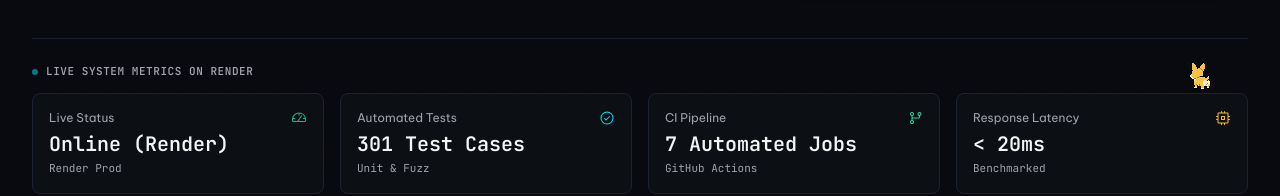
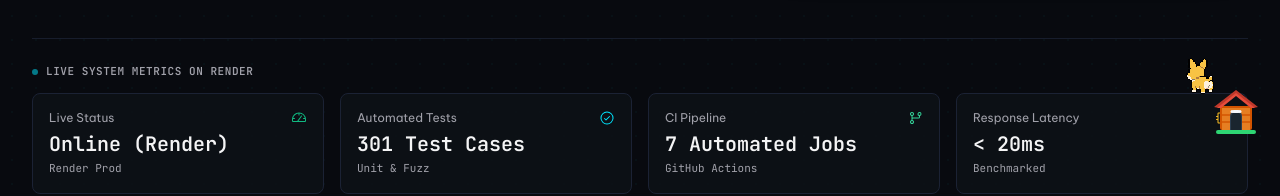
Before and after one commit to NguyenQuan121321/Portfolio, a React (Vite) app: page / in a window 1280 px wide. Shown: the part 644-840 px from the top of the page. Built offline with nearby package versions, Linux system fonts and the light colour scheme.

Commit message:
feat(jakeai): integrate JakeAI companion with interactive doghouse and calibrated walking pace

```diff
--- a/src/App.tsx
+++ b/src/App.tsx
@@ -35,7 +35,7 @@
           <JakeAI
             greeting="Chào bạn! Mình là Jake, chú cún Corgi hướng dẫn viên portfolio của Nguyễn Hoàng Anh Quân. Bạn có thể hỏi mình về FinnApiGo, VovinamApiNode hoặc thử nghiệm API nhé!"
             position="bottom-right"
-            speed={10}
+            speed={4}
             theme="dark"
             enableSound={true}
           />
--- a/src/components/JakeAI/components/JakeAI.tsx
+++ b/src/components/JakeAI/components/JakeAI.tsx
@@ -5,11 +5,35 @@
 import { AIService } from '../services/aiService';
 import { ChatModal } from './ChatModal';
 
+export const DogHouseIcon: React.FC<{ className?: string }> = ({ className }) => (
+  <svg viewBox="0 0 48 48" className={className} fill="none" xmlns="http://www.w3.org/2000/svg">
+    {/* Base Grass */}
+    <rect x="4" y="42" width="40" height="4" rx="2" fill="#2ed573" />
+    {/* Wood Planks House */}
+    <rect x="8" y="18" width="32" height="24" rx="2" fill="#d35400" />
+    <rect x="10" y="20" width="28" height="22" fill="#e67e22" />
+    <line x1="10" y1="27" x2="38" y2="27" stroke="#d35400" strokeWidth="1.5" />
+    <line x1="10" y1="34" x2="38" y2="34" stroke="#d35400" strokeWidth="1.5" />
+    {/* Red Roof */}
+    <polygon points="24,2 2,19 7,20 24,6 41,20 46,19" fill="#c0392b" />
+    <polygon points="24,5 5,20 9,20 24,8 39,20 43,20" fill="#e74c3c" />
+    {/* Door Entrance */}
+    <path d="M18 42 V28 A6 6 0 0 1 30 28 V42 Z" fill="#2c3e50" />
+    <path d="M19 42 V29 A5 5 0 0 1 29 29 V42 Z" fill="#1a252f" />
+    {/* Bone Plaque */}
+    <rect x="20" y="22" width="8" height="3" rx="1.5" fill="#f5f6fa" />
+    <circle cx="20" cy="23.5" r="1.5" fill="#f5f6fa" />
+    <circle cx="28" cy="23.5" r="1.5" fill="#f5f6fa" />
+  </svg>
+);
+
 export const JakeAI: React.FC<JakeProps> = (props) => {
   const {
     backendUrl = '',
     theme = 'auto',
     name = 'Jake',
+    dogHouseImage,
+    showDogHouse = true,
     className = '',
     style = {}
   } = props;
@@ -17,7 +41,6 @@
   const corgiRef = useRef<HTMLDivElement>(null);
   const movementEngineRef = useRef<MovementEngine | null>(null);
   const [isChatOpen, setIsChatOpen] = useState<boolean>(false);
-  const [badgeVisible, setBadgeVisible] = useState<boolean>(false);
   const [corgiCoord, setCorgiCoord] = useState<{ x: number; y: number }>({ x: 100, y: 100 });
 
   const aiService = useMemo(() => new AIService(backendUrl), [backendUrl]);
@@ -27,22 +50,15 @@
   }, [backendUrl, aiService]);
 
   useEffect(() => {
-    // 1. Inject Styles
     injectStyles(theme);
 
-    // 2. Initialize Movement Engine
     if (corgiRef.current) {
       const engine = new MovementEngine(corgiRef.current, props, (x, y) => {
         setCorgiCoord({ x, y });
-        setIsChatOpen((prev) => {
-          const next = !prev;
-          if (next) setBadgeVisible(false);
-          return next;
-        });
+        setIsChatOpen((prev) => !prev);
       });
       movementEngineRef.current = engine;
 
-      // 3. Animation Loop (60-120 FPS decoupled GPU loop)
       let animId: number;
       const onFrame = (time: number) => {
         engine.step(time);
@@ -50,25 +66,21 @@
       };
       animId = requestAnimationFrame(onFrame);
 
-      // 4. Global window.JakeAI API
       if (typeof window !== 'undefined') {
         window.JakeAI = {
           openChat: (x, y) => {
             if (x && y) engine.teleportTo(x, y);
             setCorgiCoord({ x: engine.corgiX, y: engine.corgiY });
             setIsChatOpen(true);
-            setBadgeVisible(false);
           },
           closeChat: () => {
             setIsChatOpen(false);
-            setBadgeVisible(true);
           },
           toggleChat: () => {
             setCorgiCoord({ x: engine.corgiX, y: engine.corgiY });
             setIsChatOpen((prev) => !prev);
           },
           say: (text: string) => {
-            // Can be extended to add directly to state
             console.log(`[JakeAI] say: ${text}`);
           },
           showHint: (text: string, duration?: number) => {
@@ -92,18 +104,22 @@
 
   const handleCloseChat = () => {
     setIsChatOpen(false);
-    setBadgeVisible(true);
   };
 
-  const handleOpenFromBadge = () => {
+  const handleDogHouseClick = () => {
     if (movementEngineRef.current) {
+      // Call Jake back to the dog house
+      movementEngineRef.current.teleportTo(
+        window.innerWidth - 85,
+        window.innerHeight - 50
+      );
       setCorgiCoord({
-        x: movementEngineRef.current.corgiX,
-        y: movementEngineRef.current.corgiY
+        x: window.innerWidth - 85,
+        y: window.innerHeight - 50
       });
+      movementEngineRef.current.showHint(`Woof! Welcome to ${name}'s house 🐾`, 3000);
     }
-    setIsChatOpen(true);
-    setBadgeVisible(false);
+    setIsChatOpen((prev) => !prev);
   };
 
   return (
@@ -122,15 +138,23 @@
         aria-label={`${name} the Corgi companion`}
       />
 
-      {/* Floating Reopen Badge */}
-      <button
-        type="button"
-        id="jake-ai-badge"
-        className={`jake-reopen-badge ${badgeVisible && !isChatOpen ? 'jake-badge-visible' : ''}`}
-        onClick={handleOpenFromBadge}
-      >
-        <span>🐕 Chat with {name}</span>
-      </button>
+      {/* Doghouse (Jake's Home) */}
+      {showDogHouse && (
+        <button
+          type="button"
+          id="jake-ai-doghouse"
+          className="jake-doghouse"
+          onClick={handleDogHouseClick}
+          aria-label={`${name}'s Doghouse`}
+        >
+          {dogHouseImage ? (
+            <img src={dogHouseImage} alt={`${name}'s Doghouse`} className="jake-doghouse-img" />
+          ) : (
+            <DogHouseIcon className="jake-doghouse-svg" />
+          )}
+          <span className="jake-doghouse-tooltip">{name}'s Home 🐾</span>
+        </button>
+      )}
 
       {/* Interactive Chat Window */}
       <ChatModal
--- a/src/components/JakeAI/engine/MovementEngine.ts
+++ b/src/components/JakeAI/engine/MovementEngine.ts
@@ -34,12 +34,14 @@
       backendUrl: props.backendUrl || '',
       greeting: props.greeting || "Hi! I'm Jake, your portfolio guide 🐕",
       position: props.position || 'bottom-right',
-      speed: props.speed ?? 10,
+      speed: props.speed ?? 4,
       theme: props.theme || 'auto',
       name: props.name || 'Jake',
       persistPosition: props.persistPosition ?? true,
       quickChips: props.quickChips || [],
       enableSound: props.enableSound ?? true,
+      dogHouseImage: props.dogHouseImage || '',
+      showDogHouse: props.showDogHouse ?? true,
       className: props.className || '',
       style: props.style || {}
     };
@@ -183,8 +185,8 @@
     if (!this.lastTimestamp) this.lastTimestamp = timestamp;
     const elapsed = timestamp - this.lastTimestamp;
 
-    // 80ms cadence for sprite frame steps (~12.5 FPS sprite walk cycle)
-    if (elapsed >= 80) {
+    // 110ms smooth cadence for natural walking steps
+    if (elapsed >= 110) {
       this.lastTimestamp = timestamp;
       this.tick();
     }
--- a/src/components/JakeAI/styles/styles.ts
+++ b/src/components/JakeAI/styles/styles.ts
@@ -102,13 +102,16 @@
       background-repeat: no-repeat;
       display: block;
       pointer-events: auto;
+      transform-origin: center center;
+      transform: scale(1.3);
       will-change: left, top;
-      transition: filter 0.15s ease;
+      transition: filter 0.15s ease, transform 0.15s ease;
       touch-action: none;
     }
 
     #jake-ai-corgi:hover, .jake-corgi-sprite:hover {
       filter: drop-shadow(0 4px 10px rgba(255, 159, 67, 0.6));
+      transform: scale(1.45);
     }
 
     /* Speech Hint Bubble above Corgi */
@@ -515,39 +518,74 @@
       fill: currentColor;
     }
 
-    /* Floating Reopen Badge */
-    #jake-ai-badge, .jake-reopen-badge {
+    /* Dog House (Jake's Home) */
+    #jake-ai-doghouse, .jake-doghouse {
       position: fixed;
-      z-index: 2147483639;
+      z-index: 2147483638;
       bottom: 20px;
       right: 20px;
-      background: var(--jake-primary);
-      color: #ffffff;
-      border-radius: 28px;
-      padding: 8px 14px;
-      box-shadow: 0 8px 24px rgba(255, 159, 67, 0.4);
+      width: 48px;
+      height: 48px;
+      cursor: pointer;
+      background: transparent;
+      border: none;
+      padding: 0;
+      margin: 0;
       display: flex;
       align-items: center;
-      gap: 8px;
-      font-size: 12px;
-      font-weight: 600;
-      cursor: pointer;
-      border: none;
-      transition: all 0.2s cubic-bezier(0.16, 1, 0.3, 1);
-      opacity: 0;
-      pointer-events: none;
-      transform: translateY(10px) scale(0.9);
+      justify-content: center;
+      user-select: none;
+      -webkit-user-select: none;
+      transition: transform 0.2s cubic-bezier(0.16, 1, 0.3, 1), filter 0.2s ease;
+      touch-action: none;
     }
 
-    #jake-ai-badge.jake-badge-visible, .jake-reopen-badge.jake-badge-visible {
-      opacity: 1;
-      pointer-events: auto;
-      transform: translateY(0) scale(1);
+    #jake-ai-doghouse:hover, .jake-doghouse:hover {
+      transform: scale(1.15) translateY(-3px);
+      filter: drop-shadow(0 6px 14px rgba(255, 159, 67, 0.5));
     }
 
-    #jake-ai-badge:hover, .jake-reopen-badge:hover {
-      background: var(--jake-primary-hover);
-      transform: translateY(-2px) scale(1.03);
+    #jake-ai-doghouse:active, .jake-doghouse:active {
+      transform: scale(0.95);
+    }
+
+    .jake-doghouse-svg {
+      width: 100%;
+      height: 100%;
+      image-rendering: pixelated;
+      image-rendering: crisp-edges;
+    }
+
+    .jake-doghouse-img {
+      width: 100%;
+      height: 100%;
+      object-fit: contain;
+      image-rendering: pixelated;
+    }
+
+    .jake-doghouse-tooltip {
+      position: absolute;
+      bottom: calc(100% + 6px);
+      right: 0;
+      background: var(--jake-bg, #1e222d);
+      color: var(--jake-text, #f5f6fa);
+      font-size: 11px;
+      font-weight: 600;
+      padding: 3px 8px;
+      border-radius: 6px;
+      white-space: nowrap;
+      pointer-events: none;
+      box-shadow: 0 4px 12px rgba(0, 0, 0, 0.2);
+      border: 1px solid var(--jake-card-border, rgba(255, 255, 255, 0.1));
+      opacity: 0;
+      transform: translateY(4px);
+      transition: opacity 0.15s ease, transform 0.15s ease;
+    }
+
+    #jake-ai-doghouse:hover .jake-doghouse-tooltip,
+    .jake-doghouse:hover .jake-doghouse-tooltip {
+      opacity: 1;
+      transform: translateY(0);
     }
 
     @media (max-width: 480px) {
--- a/src/components/JakeAI/types.ts
+++ b/src/components/JakeAI/types.ts
@@ -51,6 +51,8 @@
   persistPosition?: boolean;
   quickChips?: string[];
   enableSound?: boolean;
+  dogHouseImage?: string;
+  showDogHouse?: boolean;
   className?: string;
   style?: React.CSSProperties;
 }
```
